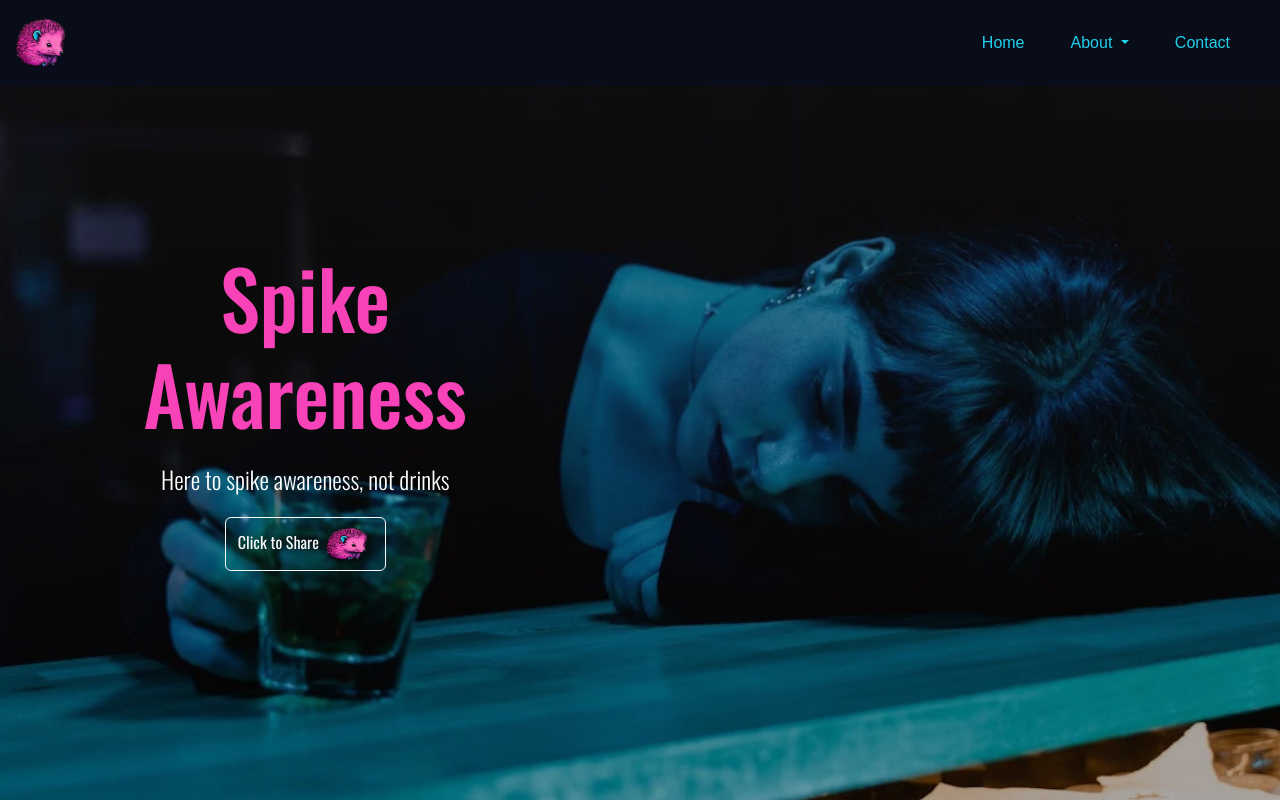
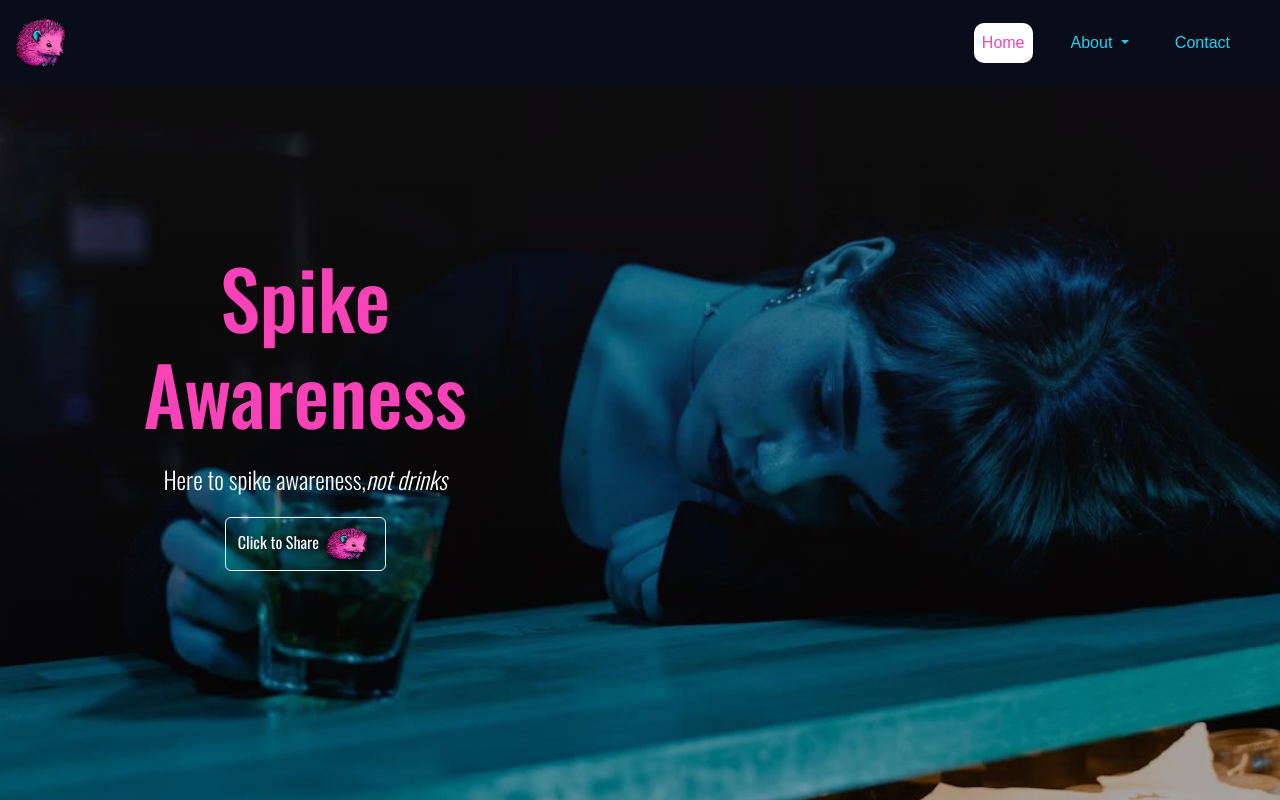
Before and after one commit to Emilyhugs/Spike-awareness, a plain HTML site: page index.html in a window 1280 px wide. In both pictures the pointer is over the link "Home". Shown: the top 800 px of the page. Drawn offline with nearby package versions, Linux system fonts and the light colour scheme.

Commit message:
Add emphasis to hero text paragraph

```diff
--- a/assets/css/style.css
+++ b/assets/css/style.css
@@ -35,6 +35,12 @@
     left: 0;
     z-index: 1030;}
 
+    .navbar-nav .nav-item .nav-link:hover {
+        color: var(--highlight-color)!important;
+        background-color:white;
+        border-radius: 10px;
+      }
+
 .navbar-nav .nav-item {
     margin-right: 30px;
     font-size: 1.1rem;
@@ -48,6 +54,8 @@
         .navbar-toggler
         {background-color: var(--last-highlight-color)!important;}
         .dropdown-menu {background-color:grey!important;}
+
+
 
 
 /* Main content */
@@ -123,10 +131,14 @@ main {
 
     #what-are-the-symptoms {
         background-color: var(--last-highlight-color);
-        color: var(--secondary-color);
         padding: 5%;
         text-align: center;
     }
+    .card:hover {
+        box-shadow: 0 0 10px var(--highlight-color);
+        border: 5px outset var(--primary-color);
+    }
+
 
 
 
--- a/index.html
+++ b/index.html
@@ -63,7 +63,7 @@
             <div class="container">
                 <div class="hero-text">
                     <h1>Spike Awareness</h1>
-                    <p class="lead">Here to spike awareness, not drinks</p>
+                    <p class="lead">Here to spike awareness,<em>not drinks</em></p>
 
                     <!-- Button trigger modal -->
                     <button type="button" class="btn btn-outline-light" data-bs-toggle="modal"
@@ -123,7 +123,7 @@
             </div>
         </section>
         <!--Section for 'What are the symptoms?'-->
-         <section id="what-are-the-symtoms">
+         <section id="what-are-the-symptoms">
             <div class="symptoms-container text-center">
                 <h2 class="display-5 my-3">What are the symptoms?</h2>
                 <div class="row">
```
